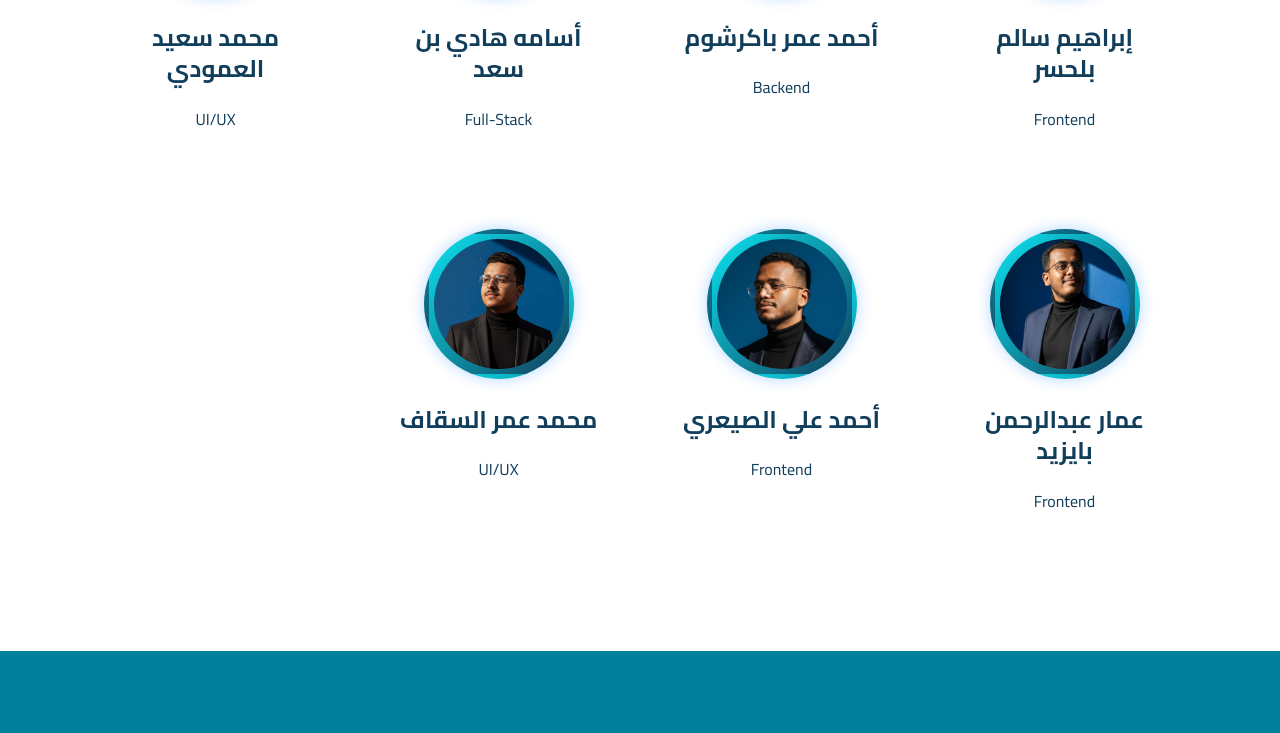
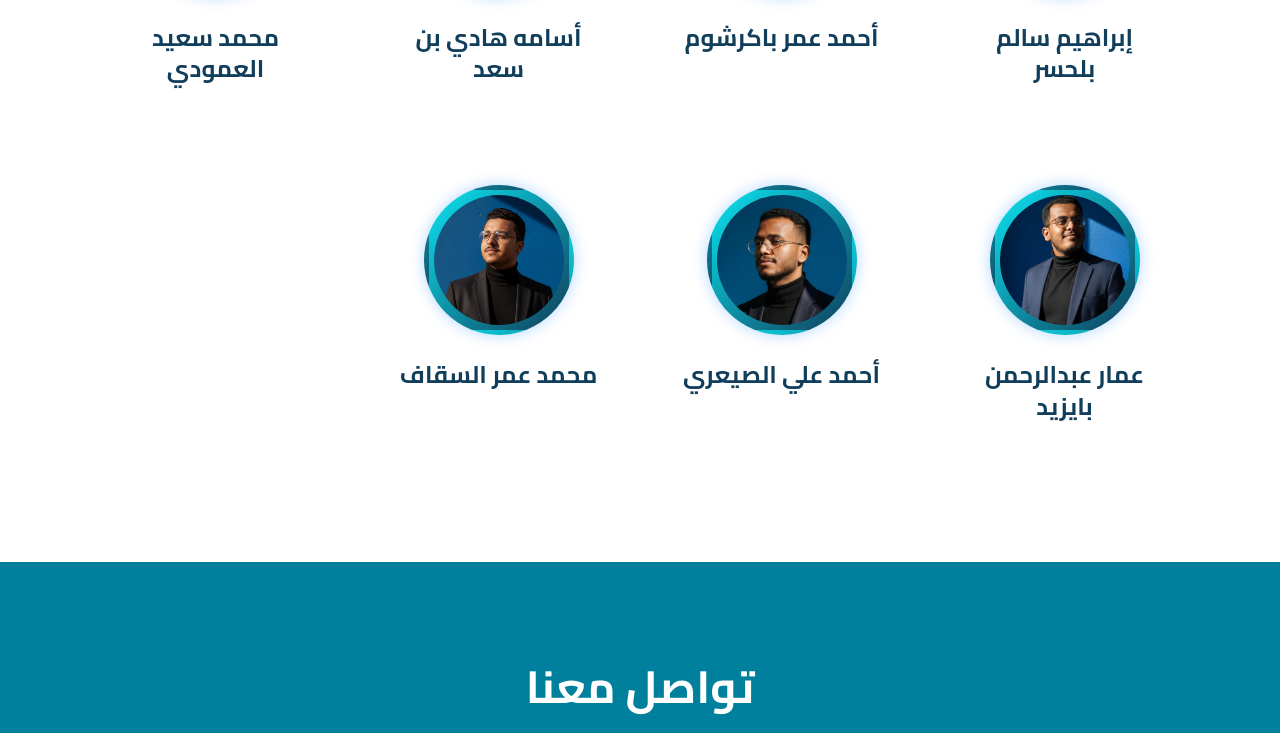
Before and after one commit to fcode7/Our-website, a plain HTML site: page index.html in a window 1280 px wide. Shown: the part 2295-3028 px from the top of the page. Drawn offline with Linux system fonts and the light colour scheme.

Commit message:
Update index.html
ازالة الاختصاصات تحت اسم كل واحد من الفريق

```diff
--- a/index.html
+++ b/index.html
@@ -94,37 +94,37 @@
                 <div class="team-member">
                     <img src="images/Gemini_Generated_Image_dpdt3gdpdt3gdpdt.png" alt="صورة العضو">
                     <h3>إبراهيم سالم بلحسر</h3>
-                    <p>Frontend</p>
+                    <!-- <p>Frontend</p> -->
                 </div>
                 <div class="team-member">
                     <img src="images/1760039337408.jpg" alt="صورة العضو">
                     <h3>أحمد عمر باكرشوم</h3>
-                    <p>Backend</p>
+                    <!-- <p>Backend</p> -->
                 </div>
                 <div class="team-member">
                     <img src="images/1760040364467.jpg" alt="صورة العضو">
                     <h3>أسامه هادي بن سعد</h3>
-                    <p>Full-Stack</p>
+                  <!--  <p>Full-Stack</p> -->
                 </div>
                 <div class="team-member">
                     <img src="images/1760041757288.jpg" alt="صورة العضو">
                     <h3>محمد سعيد العمودي</h3>
-                    <p>UI/UX</p>
+                    <!--<p>UI/UX</p> -->
                 </div>
                 <div class="team-member">
                     <img src="images/1760041824688.jpg" alt="صورة العضو">
                     <h3>عمار عبدالرحمن بايزيد</h3>
-                    <p>Frontend</p>
+                   <!-- <p>Frontend</p>-->
                 </div>
                 <div class="team-member">
                     <img src="images/1760044421271.jpg" alt="صورة العضو">
                     <h3>أحمد علي الصيعري</h3>
-                    <p>Frontend</p>
+                   <!-- <p>Frontend</p>-->
                 </div>
                 <div class="team-member">
                     <img src="images/1760039131467.jpg" alt="صورة العضو">
                     <h3>محمد عمر السقاف</h3>
-                    <p>UI/UX</p>
+                  <!--  <p>UI/UX</p>-->
                 </div>
             </div>
         </section>
@@ -177,4 +177,5 @@
     </footer>
 
 </body>
+
 </html>
```
